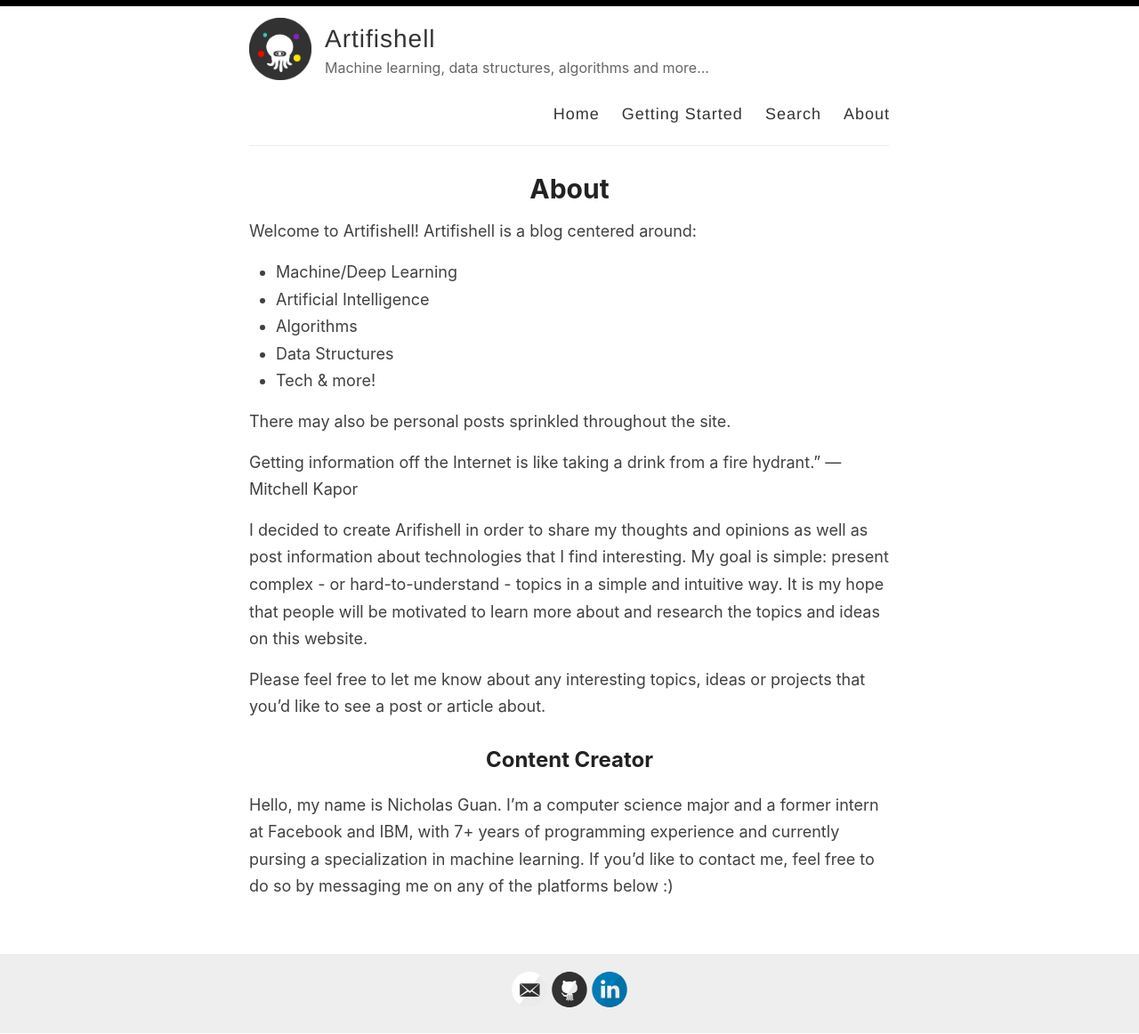
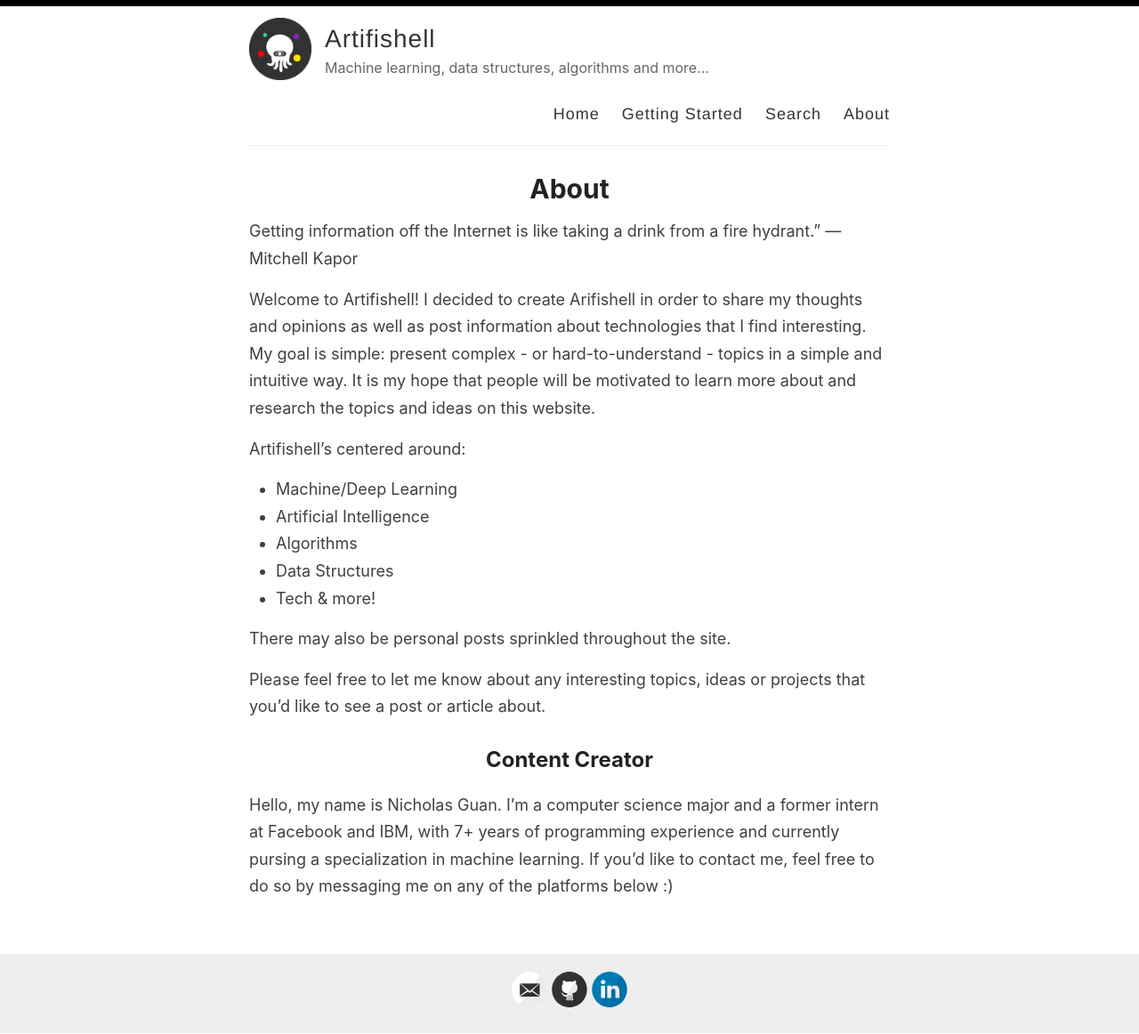
Before and after one commit to nicgun/-nicgun.github.io, a Jekyll site: the page built from _pages/about.md, in a window 1280 px wide. Shown: the whole page at 89% size. Built offline with Jekyll 4.4.1, drawn with Linux system fonts in a browser that asks for light colours.

Commit message:
Updated about.md
Changed formatting and rearranged text

```diff
--- a/_pages/about.md
+++ b/_pages/about.md
@@ -4,19 +4,19 @@ title: About
 permalink: /about/
 ---
 
-Welcome to Artifishell! Artifishell is a blog centered around:
+ > Getting information off the Internet is like taking a drink from a fire hydrant.” — Mitchell Kapor
 
- - Machine/Deep Learning
- - Artificial Intelligence
- - Algorithms
- - Data Structures
- - Tech & more!
+Welcome to Artifishell! I decided to create Arifishell in order to share my thoughts and opinions as well as post information about technologies that I find interesting. My goal is simple: present complex - or hard-to-understand - topics in a simple and intuitive way. It is my hope that people will be motivated to learn more about and research the topics and ideas on this website.
 
- There may also be personal posts sprinkled throughout the site.
+Artifishell's centered around:
 
-  > Getting information off the Internet is like taking a drink from a fire hydrant.” — Mitchell Kapor
+- Machine/Deep Learning
+- Artificial Intelligence
+- Algorithms
+- Data Structures
+- Tech & more!
 
-I decided to create Arifishell in order to share my thoughts and opinions as well as post information about technologies that I find interesting. My goal is simple: present complex - or hard-to-understand - topics in a simple and intuitive way. It is my hope that people will be motivated to learn more about and research the topics and ideas on this website.
+There may also be personal posts sprinkled throughout the site.
 
 Please feel free to let me know about any interesting topics, ideas or projects that you'd like to see a post or article about.
 
```
